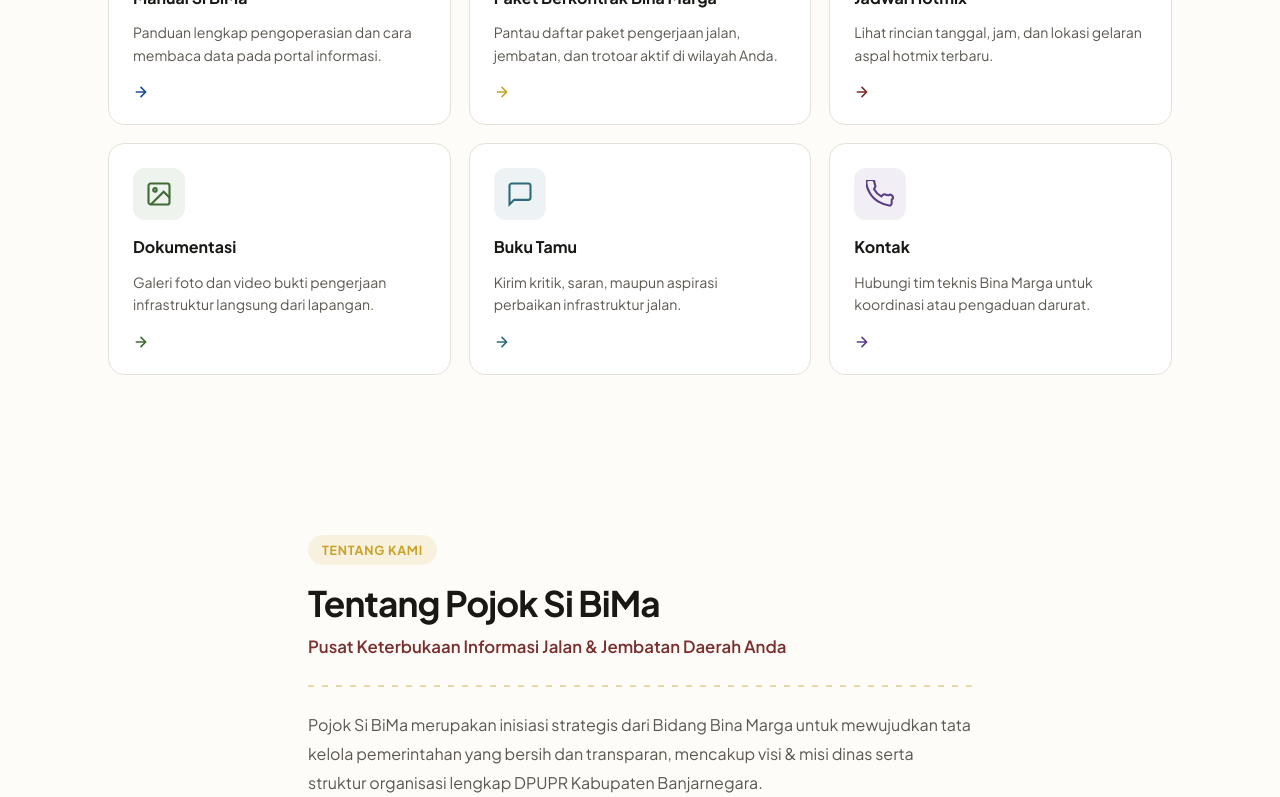
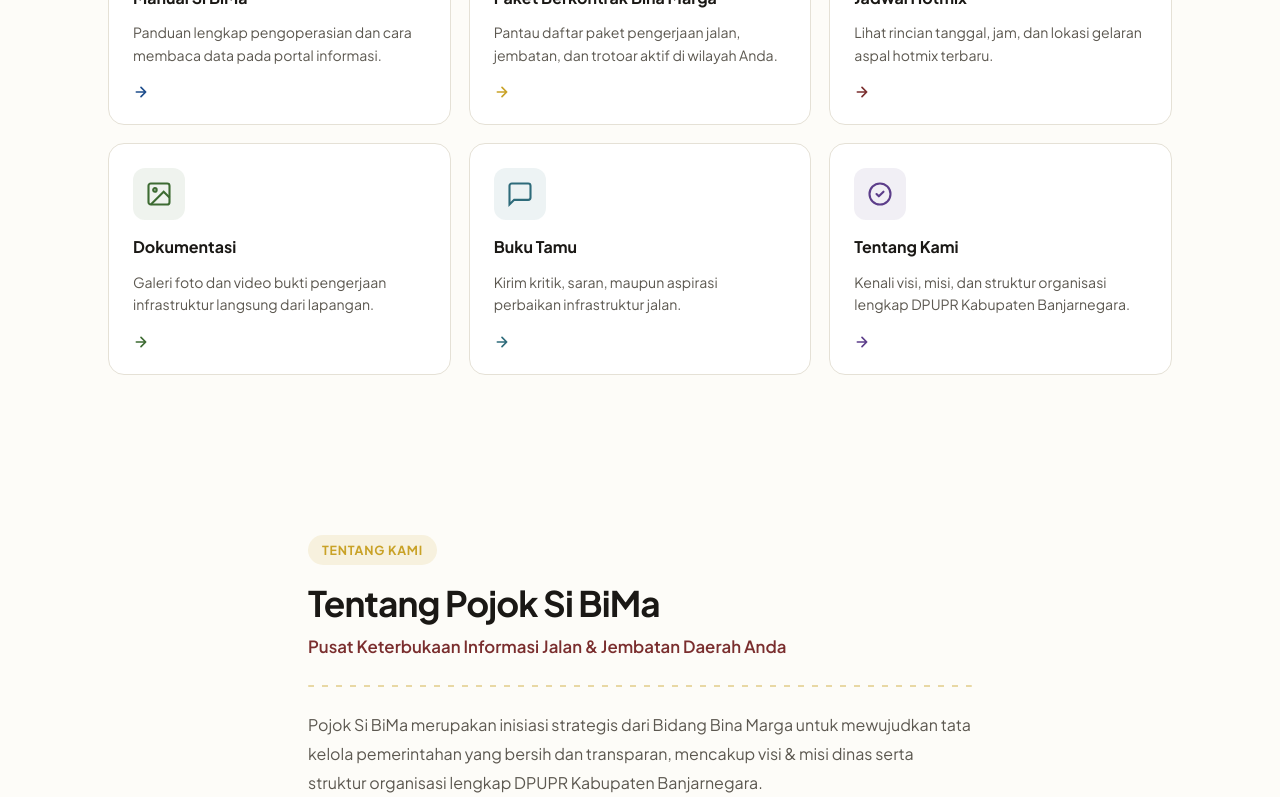
Before and after one commit to Kapiedd/pojoksibima, a React (Vite) app in the folder frontend/: page / in a window 1280 px wide. Shown: the part 1489-2286 px from the top of the page. Built offline with nearby package versions, Linux system fonts and the light colour scheme; no server answers.

Commit message:
penyempurnaan tampilan

```diff
--- a/frontend/src/components/Navbar.jsx
+++ b/frontend/src/components/Navbar.jsx
@@ -8,10 +8,10 @@ import BrandWordmark from './BrandWordmark';
 // masih genuinely ada di halaman utama.
 const links = [
   { href: '/#beranda',      label: 'Beranda',                    kind: 'anchor' },
-  { href: '/tentang',       label: 'Tentang',                    kind: 'page' },
   { href: '/paket-kontrak', label: 'Paket Berkontrak Bina Marga', kind: 'page' },
   { href: '/jadwal-aspal',  label: 'Jadwal Hotmix',               kind: 'page' },
   { href: '/dokumentasi',   label: 'Dokumentasi',                 kind: 'page' },
+  { href: '/tentang',       label: 'Tentang',                    kind: 'page' },
 ];
 
 const ADMIN_URL = import.meta.env.VITE_ADMIN_URL || 'http://localhost:5173';
--- a/frontend/src/sections/AksesCepatSection.jsx
+++ b/frontend/src/sections/AksesCepatSection.jsx
@@ -55,14 +55,14 @@ const quickLinks = [
     color: '#2E6B7A',
   },
   {
-    href: '/#kontak',
+    href: '/tentang',
     icon: (
       <svg width="28" height="28" fill="none" stroke="currentColor" strokeWidth="1.8" viewBox="0 0 24 24">
-        <path d="M22 16.92v3a2 2 0 01-2.18 2 19.79 19.79 0 01-8.63-3.07A19.5 19.5 0 013.07 10.8 19.79 19.79 0 01.22 2.18 2 2 0 012.18 0h3a2 2 0 012 1.72c.127.96.361 1.903.7 2.81a2 2 0 01-.45 2.11L6.91 7.91a16 16 0 006.18 6.18l1.27-1.27a2 2 0 012.11-.45c.907.339 1.85.573 2.81.7A2 2 0 0122 16.92z"/>
+        <path d="M9 12l2 2 4-4m6 2a9 9 0 11-18 0 9 9 0 0118 0z" strokeLinecap="round" strokeLinejoin="round"/>
       </svg>
     ),
-    title: 'Kontak',
-    desc: 'Hubungi tim teknis Bina Marga untuk koordinasi atau pengaduan darurat.',
+    title: 'Tentang Kami',
+    desc: 'Kenali visi, misi, dan struktur organisasi lengkap DPUPR Kabupaten Banjarnegara.',
     color: '#5c3d8a',
   },
 ];
```
